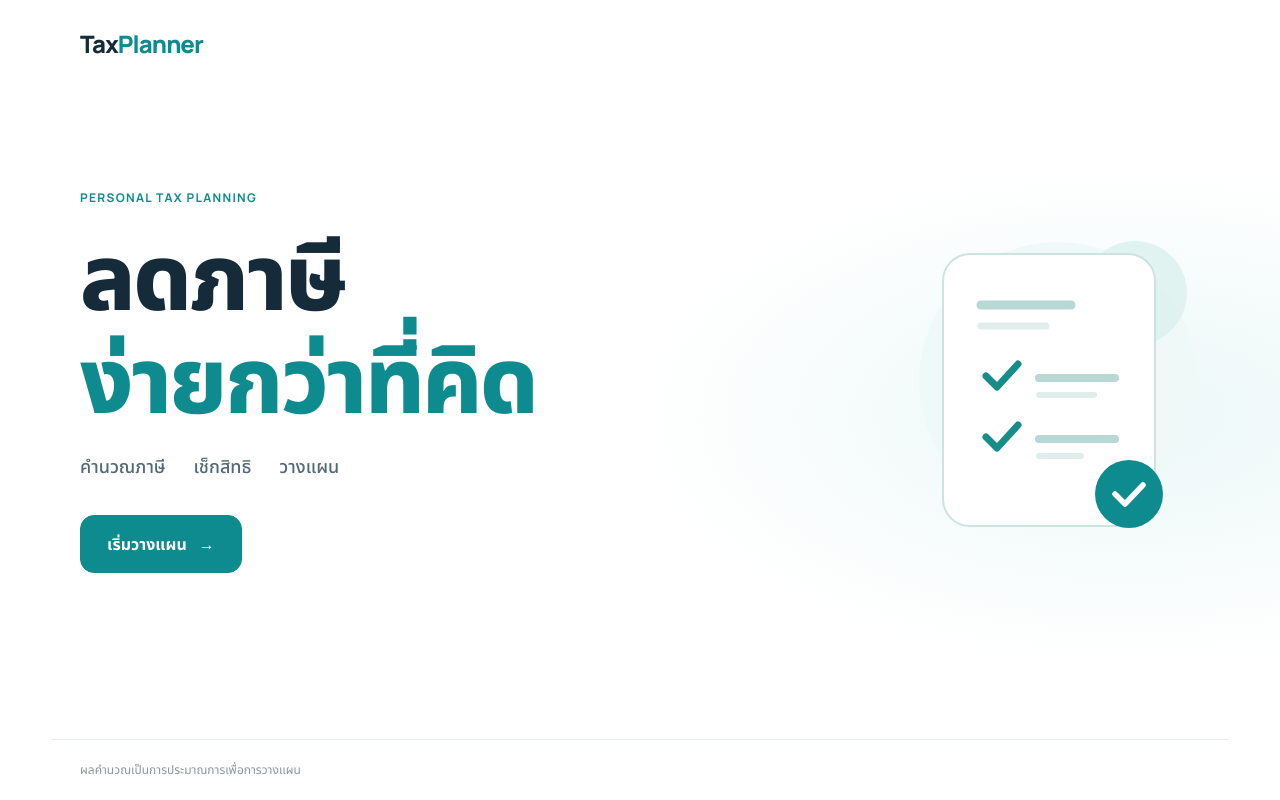
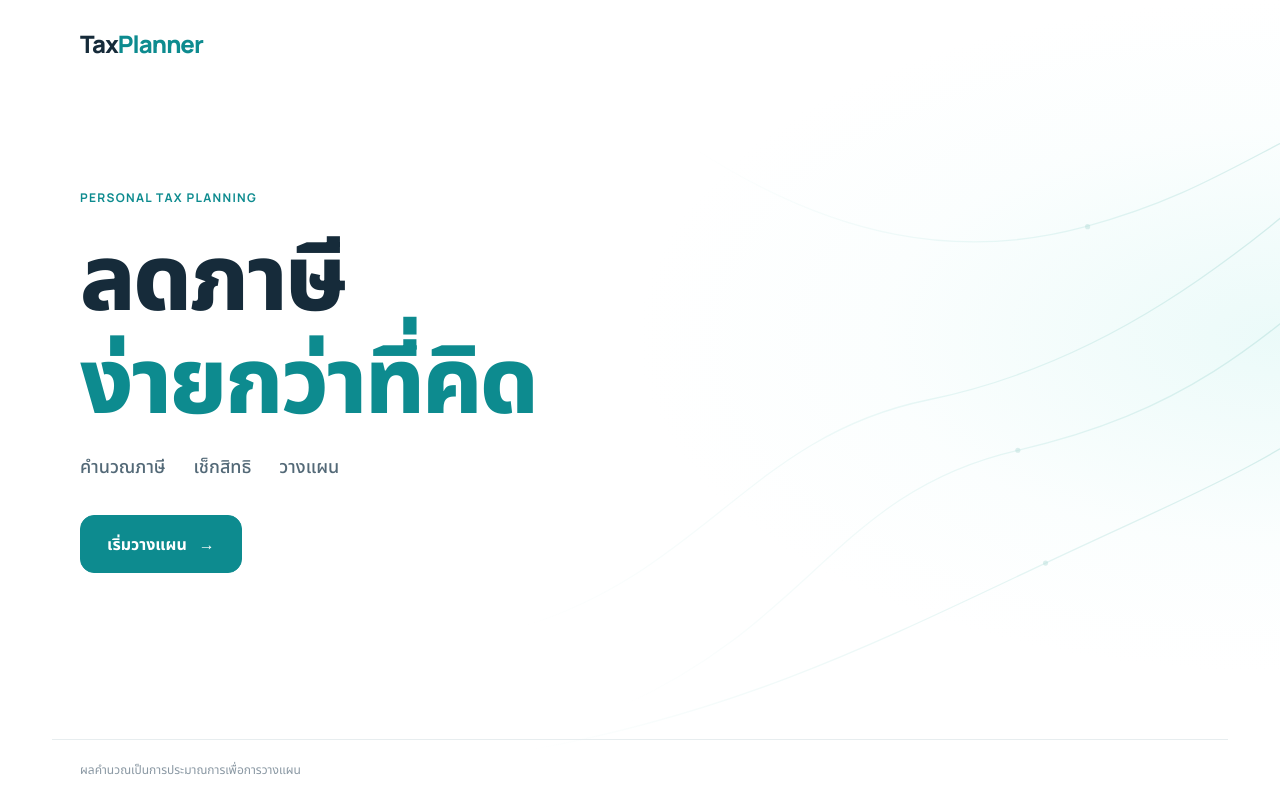
Before and after one commit to vidyaheng/taxplanner, a Next.js app: page / in a window 1280 px wide. Built offline with nearby package versions, Linux system fonts and the light colour scheme.

Commit message:
experiment(landing): A1 subtle background, remove checklist SVG

```diff
--- a/src/app/page.tsx
+++ b/src/app/page.tsx
@@ -24,10 +24,40 @@ export default async function Home({
       style={{
         fontFamily: `${manrope.style.fontFamily}, var(--font-thai), sans-serif`,
         backgroundImage:
-          "radial-gradient(ellipse 52% 42% at 88% 52%, #ebf8f7 0%, transparent 74%)",
+          "radial-gradient(ellipse 62% 52% at 100% 42%, rgba(208,244,241,0.42) 0%, rgba(233,250,249,0.19) 50%, transparent 81%)",
       }}
     >
-      <header className="mx-auto flex h-[88px] w-full max-w-[1176px] items-center px-7 max-sm:h-[76px] max-sm:px-[19px]">
+
+      {/* A1: unobtrusive curved guide lines, no chart or numerical meaning. */}
+      <svg
+        className="pointer-events-none absolute inset-y-0 right-0 hidden h-full w-[65%] lg:block"
+        viewBox="0 0 940 780"
+        preserveAspectRatio="xMidYMid slice"
+        fill="none"
+        aria-hidden="true"
+        focusable="false"
+      >
+        <defs>
+          <linearGradient id="a1-guide-fade" x1="0" y1="0" x2="1" y2="0">
+            <stop offset="0%" stopColor="#B6E4E0" stopOpacity="0" />
+            <stop offset="46%" stopColor="#B6E4E0" stopOpacity="0.3" />
+            <stop offset="100%" stopColor="#A5D6D2" stopOpacity="0.49" />
+          </linearGradient>
+        </defs>
+        <g stroke="url(#a1-guide-fade)" strokeWidth="1.25" strokeLinecap="round">
+          <path d="M140 610C315 555 361 425 532 390S830 258 968 133" />
+          <path d="M235 688C422 603 445 479 620 439S869 323 988 219" />
+          <path d="M145 731C350 694 490 623 647 549S848 462 982 369" />
+          <path d="M302 143C441 234 565 254 686 221S850 146 979 90" />
+        </g>
+        <g fill="#B5DCD8" opacity="0.46">
+          <circle cx="688" cy="221" r="2.5" />
+          <circle cx="647" cy="549" r="2.5" />
+          <circle cx="620" cy="439" r="2.5" />
+        </g>
+      </svg>
+
+      <header className="relative z-10 mx-auto flex h-[88px] w-full max-w-[1176px] items-center px-7 max-sm:h-[76px] max-sm:px-[19px]">
         <Link
           href="/"
           aria-label="TaxPlanner หน้าแรก"
@@ -37,7 +67,7 @@ export default async function Home({
         </Link>
       </header>
 
-      <section className="mx-auto grid min-h-[calc(100svh-164px)] w-full max-w-[1176px] flex-1 items-center gap-8 px-7 pb-[88px] pt-6 max-sm:min-h-[calc(100svh-146px)] max-sm:px-[19px] max-sm:pb-16 max-sm:pt-2 lg:grid-cols-[minmax(0,1fr)_300px] lg:gap-12">
+      <section className="relative z-10 mx-auto flex min-h-[calc(100svh-164px)] w-full max-w-[1176px] flex-1 items-center px-7 pb-[88px] pt-6 max-sm:min-h-[calc(100svh-146px)] max-sm:px-[19px] max-sm:pb-16 max-sm:pt-2">
         <div className="min-w-0 max-w-[760px]">
           {presentation ? (
             <div className="mb-8 max-w-xl">
@@ -89,34 +119,9 @@ export default async function Home({
           )}
         </div>
 
-        {/* Desktop-only visual trial: an abstract checklist, with no financial claims. */}
-        <div className="hidden items-center justify-center lg:flex" aria-hidden="true">
-          <svg
-            viewBox="0 0 300 360"
-            width="300"
-            height="360"
-            fill="none"
-            focusable="false"
-            className="h-auto w-full max-w-[300px]"
-          >
-            <circle cx="158" cy="179" r="139" fill="#EFF9F7" />
-            <circle cx="235" cy="91" r="52" fill="#D9F0ED" opacity="0.72" />
-            <rect x="43" y="52" width="212" height="272" rx="27" fill="white" stroke="#CDE3E0" strokeWidth="2" />
-            <path d="M81 103H171" stroke="#B7D8D4" strokeWidth="9" strokeLinecap="round" />
-            <path d="M81 124H146" stroke="#E0EEEB" strokeWidth="7" strokeLinecap="round" />
-            <path d="M86 174L97 185L118 162" stroke="#158D89" strokeWidth="7" strokeLinecap="round" strokeLinejoin="round" />
-            <path d="M139 176H215" stroke="#B7D8D4" strokeWidth="8" strokeLinecap="round" />
-            <path d="M139 193H194" stroke="#E0EEEB" strokeWidth="6" strokeLinecap="round" />
-            <path d="M86 235L97 246L118 223" stroke="#158D89" strokeWidth="7" strokeLinecap="round" strokeLinejoin="round" />
-            <path d="M139 237H215" stroke="#B7D8D4" strokeWidth="8" strokeLinecap="round" />
-            <path d="M139 254H181" stroke="#E0EEEB" strokeWidth="6" strokeLinecap="round" />
-            <circle cx="229" cy="292" r="34" fill="#0D8B8F" />
-            <path d="M215 292L225 302L243 283" stroke="white" strokeWidth="5.5" strokeLinecap="round" strokeLinejoin="round" />
-          </svg>
-        </div>
       </section>
 
-      <footer className="mx-auto w-full max-w-[1176px] border-t border-[#e7edef] px-7 py-[22px] text-xs text-[#8a98a3] max-sm:px-[19px]">
+      <footer className="relative z-10 mx-auto w-full max-w-[1176px] border-t border-[#e7edef] px-7 py-[22px] text-xs text-[#8a98a3] max-sm:px-[19px]">
         ผลคำนวณเป็นการประมาณการเพื่อการวางแผน
       </footer>
     </main>
```
